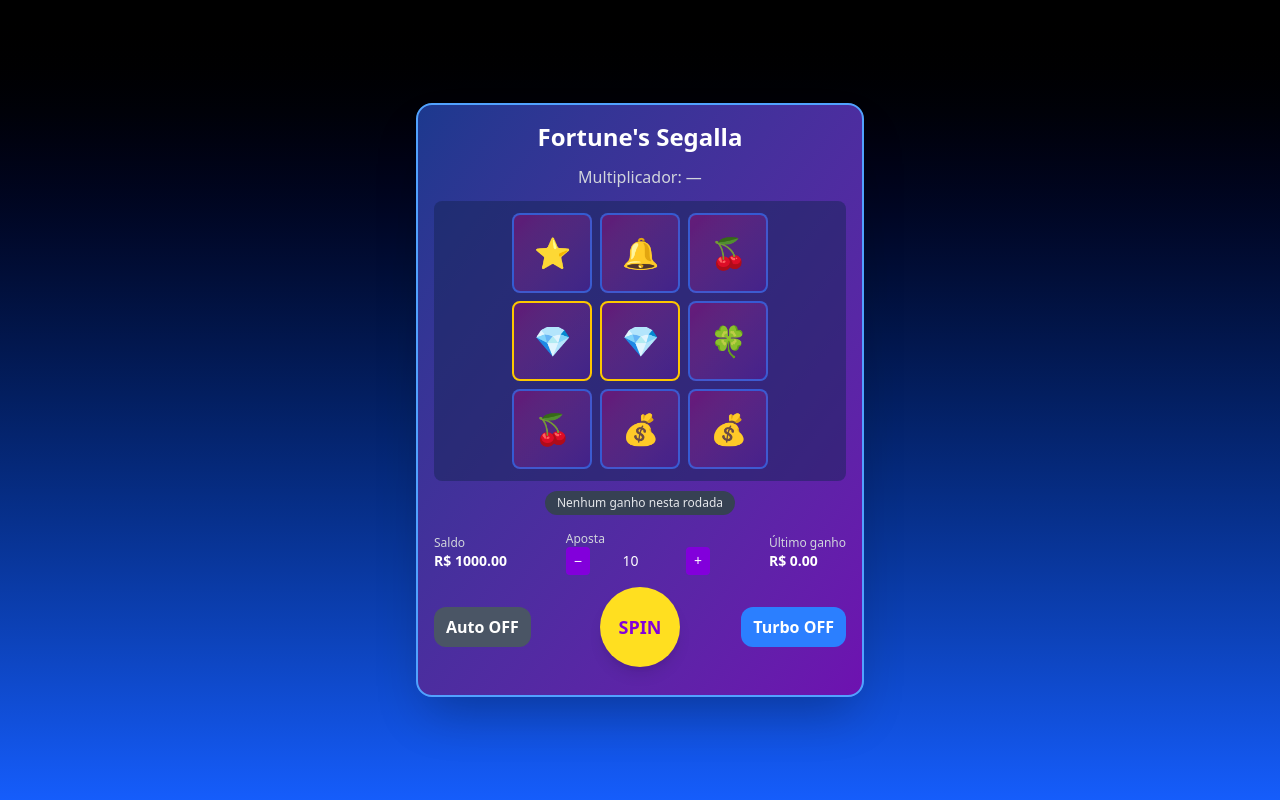
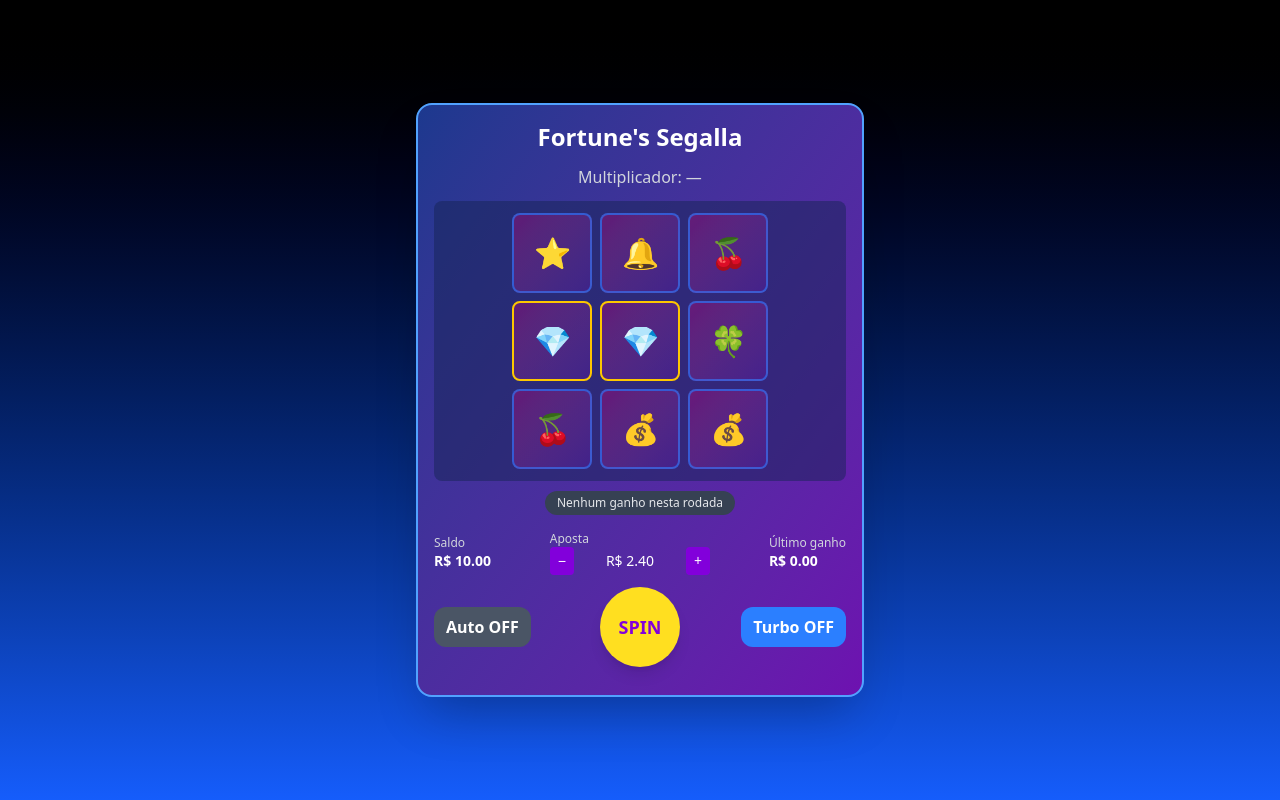
Before and after one commit to ThiagoSegalla47/Fortune-s-Segalla, a React (Vite) app: page / in a window 1280 px wide. Built offline with nearby package versions, Linux system fonts and the light colour scheme.

Commit message:
valor fixo de apostas + saldo reduzido

```diff
--- a/package.json
+++ b/package.json
@@ -27,6 +27,7 @@
     "eslint-plugin-react-hooks": "^5.2.0",
     "eslint-plugin-react-refresh": "^0.4.20",
     "globals": "^16.3.0",
-    "vite": "^7.0.3"
+    "vite": "^7.0.3",
+    "vite-plugin-pwa": "^1.2.0"
   }
 }
--- a/src/aula19/App.jsx
+++ b/src/aula19/App.jsx
@@ -1,6 +1,12 @@
 import React, { useState, useEffect, useRef } from "react";
 
 const SYMBOLS = ["🐉", "🍀", "💰", "🔔", "🍒", "⭐", "💎"];
+
+const BET_VALUES = [
+  0.4, 0.8, 1.2, 1.6, 2.0, 2.4, 2.8, 3.2, 3.6, 4.0,
+  8.0, 12.0, 15.0, 16.0, 20.0, 24.0, 28.0, 30.0, 32.0,
+  36.0, 40.0, 45.0, 50.0, 75.0, 100.0, 120.0, 150.0, 250.0, 500.0,
+];
 
 const BASE_SYMBOL_PRIZES = {
   "🐉": 4,
@@ -31,8 +37,10 @@ export default function SlotMachine() {
     )
   );
 
-  const [balance, setBalance] = useState(1000);
-  const [bet, setBet] = useState(10);
+  const [balance, setBalance] = useState(10);
+  const [betIndex, setBetIndex] = useState(5); // índice inicial em BET_VALUES
+  const bet = BET_VALUES[betIndex];
+
   const [lastWin, setLastWin] = useState(0);
   const [multiplier, setMultiplier] = useState(null);
 
@@ -76,12 +84,15 @@ export default function SlotMachine() {
   useEffect(() => {
     balanceRef.current = balance;
   }, [balance]);
+
   useEffect(() => {
     betRef.current = bet;
   }, [bet]);
+
   useEffect(() => {
     autoSpinRef.current = autoSpin;
   }, [autoSpin]);
+
   useEffect(() => {
     spinningRef.current = isSpinning;
   }, [isSpinning]);
@@ -446,9 +457,15 @@ export default function SlotMachine() {
       : "bg-gradient-to-br from-blue-900 to-purple-800 border-blue-400";
 
   const gridBgClass =
-    isFading || isEventActive
-      ? "bg-red-950/60"
-      : "bg-blue-950/50";
+    isFading || isEventActive ? "bg-red-950/60" : "bg-blue-950/50";
+
+  const handleBetDown = () => {
+    setBetIndex((idx) => Math.max(0, idx - 1));
+  };
+
+  const handleBetUp = () => {
+    setBetIndex((idx) => Math.min(BET_VALUES.length - 1, idx + 1));
+  };
 
   return (
     <>
@@ -541,35 +558,19 @@ export default function SlotMachine() {
               <div className="text-xs text-gray-300">Aposta</div>
               <div className="flex items-center gap-2">
                 <button
-                  onClick={() =>
-                    setBet((b) =>
-                      Math.max(1, Math.round((b - 1) * 100) / 100)
-                    )
-                  }
-                  className="px-2 py-1 bg-purple-700 rounded"
+                  onClick={handleBetDown}
+                  disabled={betIndex === 0}
+                  className="px-2 py-1 bg-purple-700 rounded disabled:opacity-40"
                 >
                   −
                 </button>
-                <input
-                  type="number"
-                  step="0.1"
-                  min="1"
-                  value={bet}
-                  onChange={(e) => {
-                    const v = parseFloat(e.target.value);
-                    setBet(
-                      Number.isFinite(v)
-                        ? Math.max(1, Math.round(v * 100) / 100)
-                        : 1
-                    );
-                  }}
-                  className="w-20 text-center bg-transparent"
-                />
+                <div className="w-24 text-center">
+                  R$ {bet.toFixed(2)}
+                </div>
                 <button
-                  onClick={() =>
-                    setBet((b) => Math.round((b + 1) * 100) / 100)
-                  }
-                  className="px-2 py-1 bg-purple-700 rounded"
+                  onClick={handleBetUp}
+                  disabled={betIndex === BET_VALUES.length - 1}
+                  className="px-2 py-1 bg-purple-700 rounded disabled:opacity-40"
                 >
                   +
                 </button>
```
Also changed, not shown: 1 other file (tests, documents, lock files or other folders).
